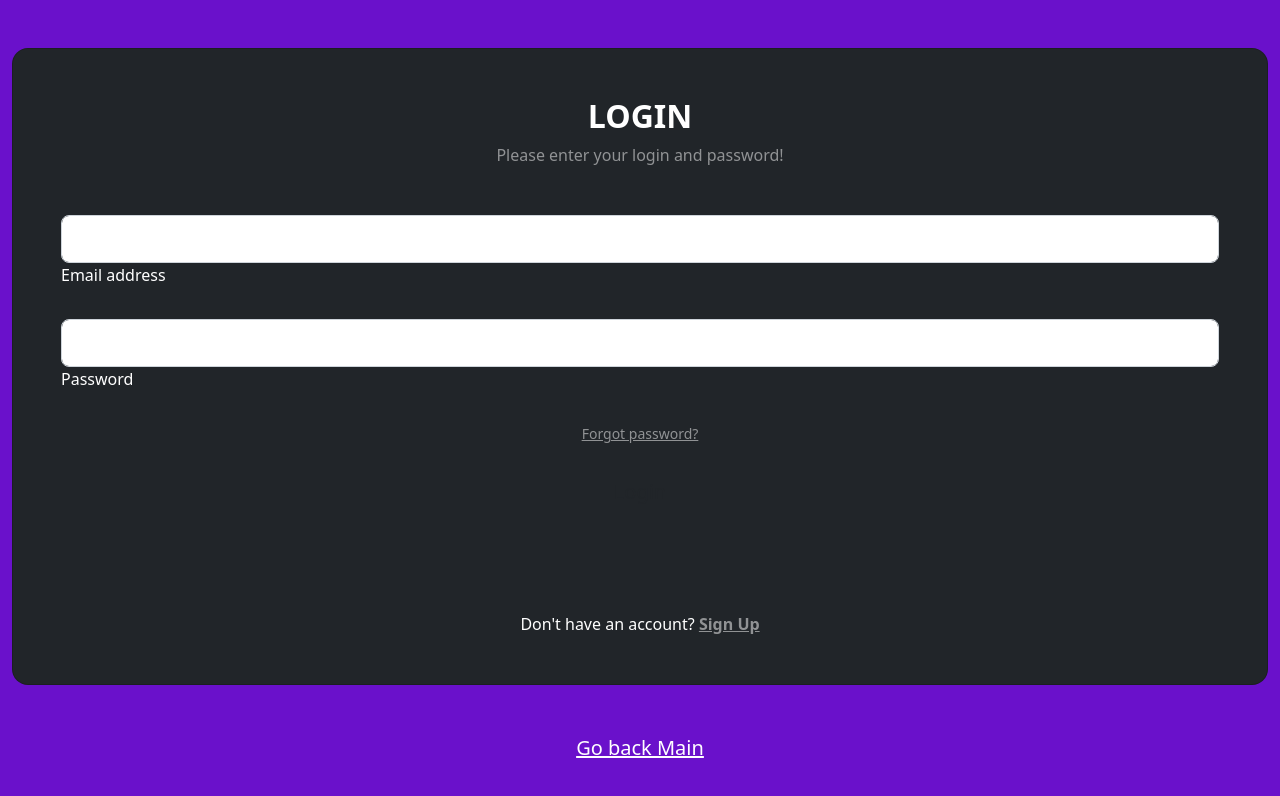
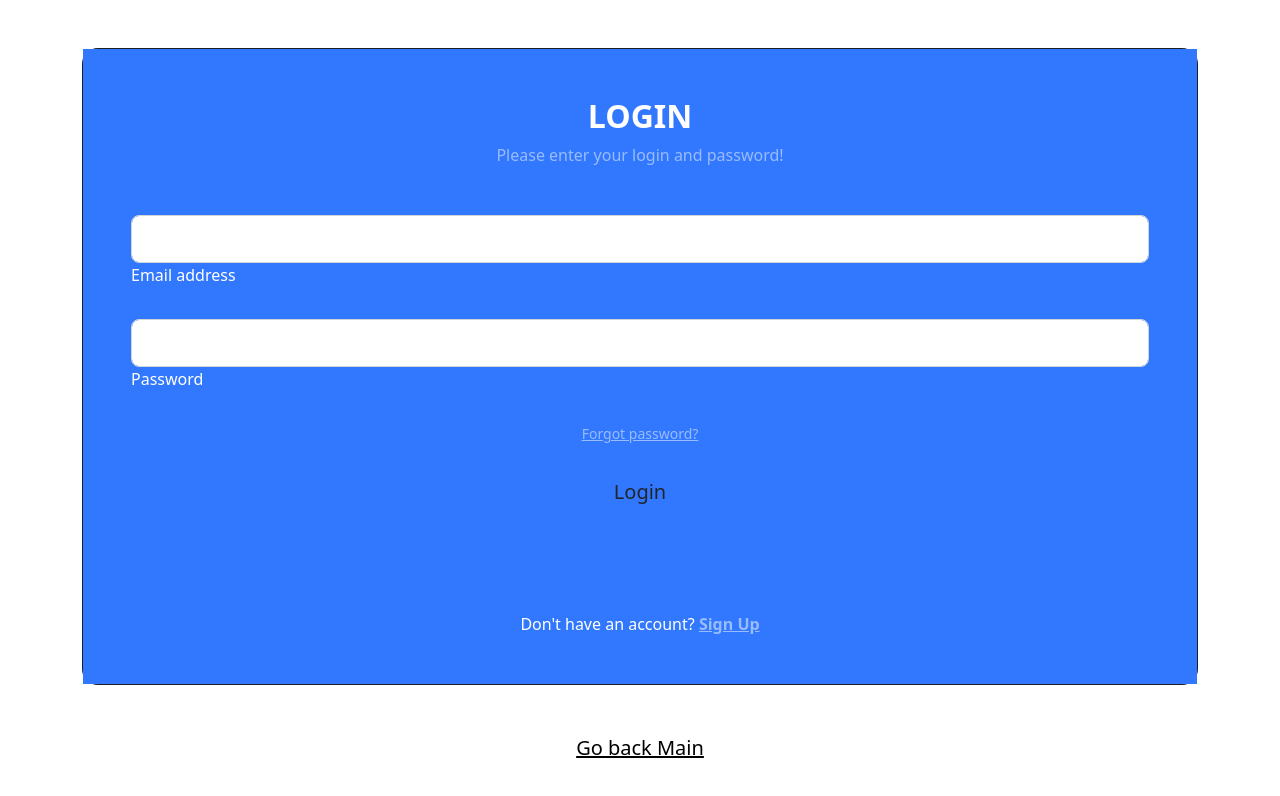
Before and after one commit to Choi-jeonghoon/react_shop, a React (Create React App) app: page /login in a window 1280 px wide. Shown: the top 796 px of the page. Built offline with nearby package versions, Linux system fonts and the light colour scheme.

Commit message:
Add:리엑트UI수정

```diff
--- a/src/components/Login.jsx
+++ b/src/components/Login.jsx
@@ -18,10 +18,9 @@ const Login = () => {
       style={{
         width: "100%",
         height: "100vh",
-        backgroundColor: "rgba(106, 17, 203, 1)",
       }}
     >
-      <MDBContainer fluid>
+      <MDBContainer>
         <MDBRow className="d-flex justify-content-center align-items-center h-100">
           <MDBCol col="12">
             <MDBCard
@@ -32,7 +31,10 @@ const Login = () => {
                 maxWidth: "100%",
               }}
             >
-              <MDBCardBody className="p-5 d-flex flex-column align-items-center mx-auto w-100">
+              <MDBCardBody
+                className="p-5 d-flex flex-column align-items-center mx-auto w-100"
+                style={{ backgroundColor: "rgba(50, 120, 300, 1)" }}
+              >
                 <h2 className="fw-bold mb-2 text-uppercase">Login</h2>
                 <p className="text-white-50 mb-5">
                   Please enter your login and password!
@@ -109,7 +111,7 @@ const Login = () => {
       <Card.Footer>
         <a
           style={{
-            color: "white",
+            color: "black",
             fontSize: "20px",
             display: "flex",
             justifyContent: "center",
```
